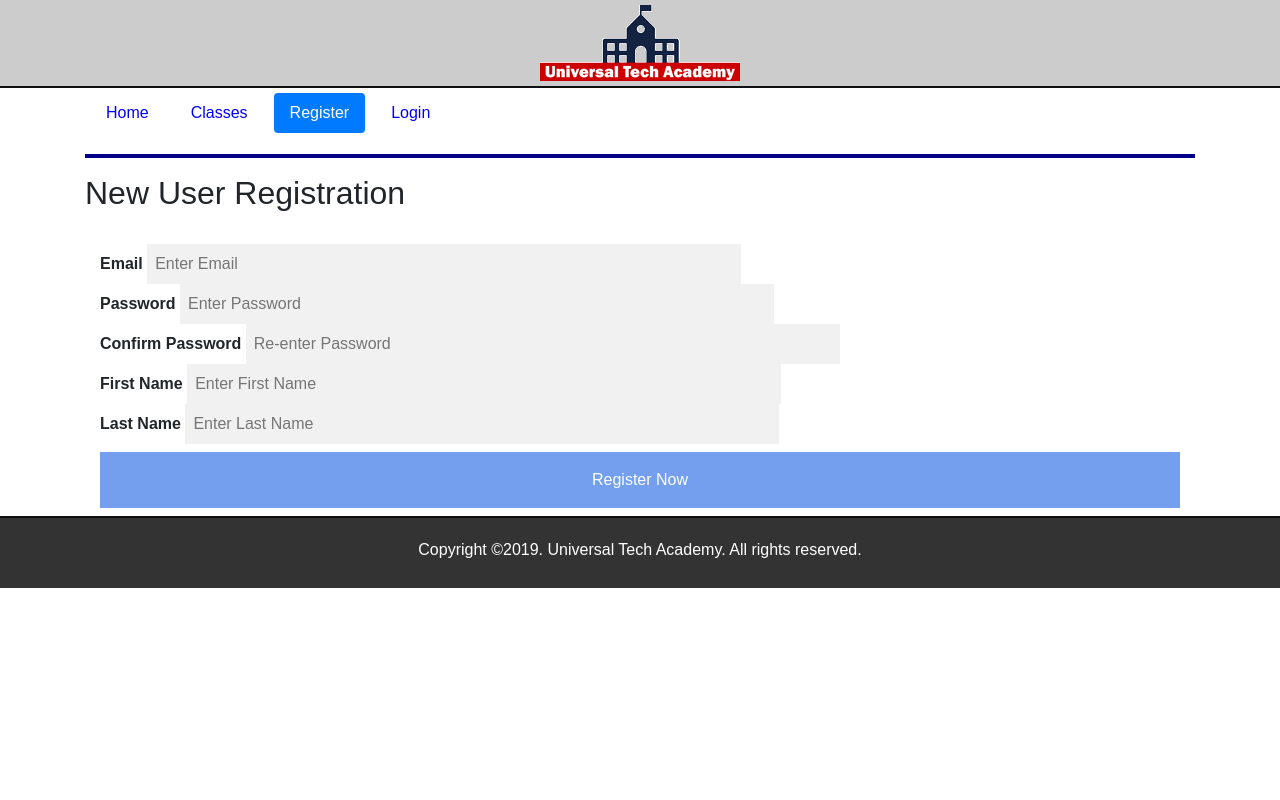
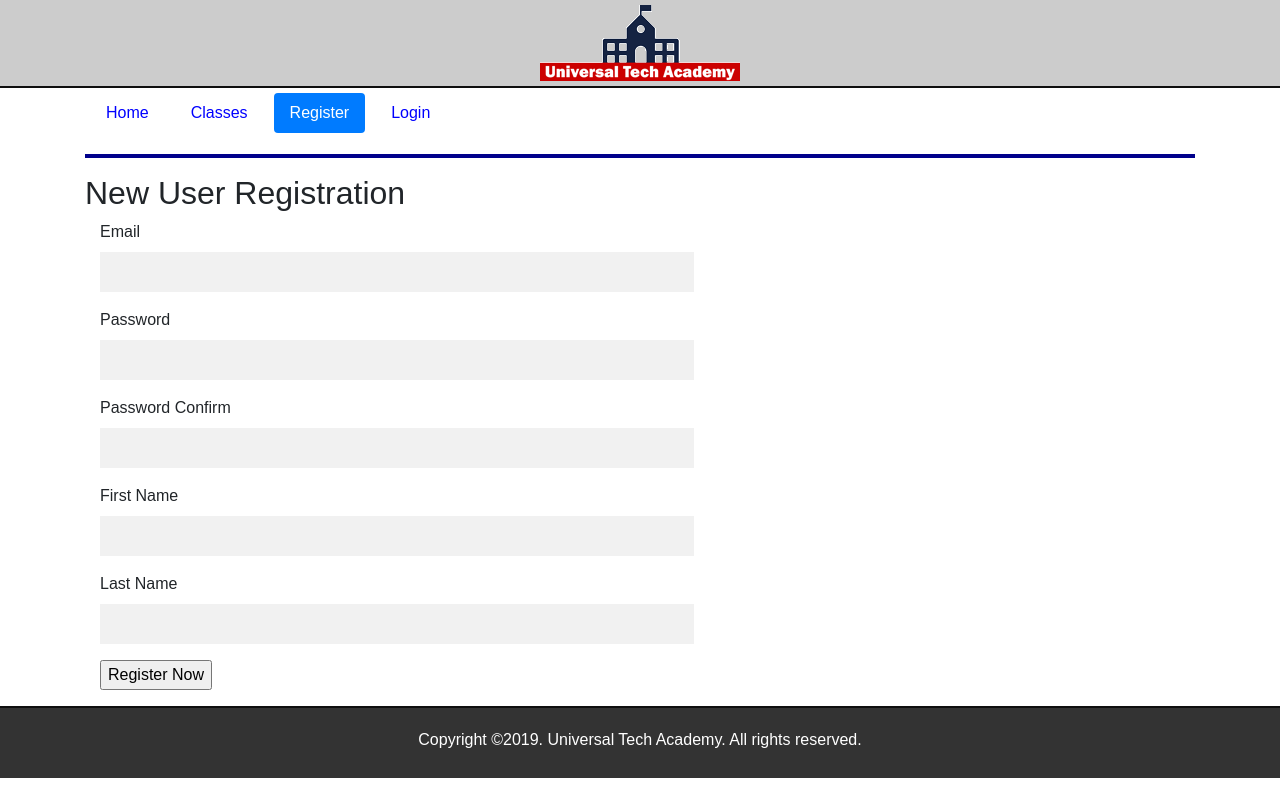
Before and after one commit to GeneAr1/enrollment, a Flask app: page /register in a window 1280 px wide. Run offline with Flask 2, Linux system fonts and the light colour scheme; some libraries are stand-ins or nearby versions.

Commit message:
Ver 3.04b new registation form
1 update registration form to work with WTF Forms

2 Update routes.py for new registration page use WTF forms

3 label name change in form.py

```diff
--- a/application/forms.py
+++ b/application/forms.py
@@ -12,7 +12,7 @@ class Loginform(FlaskForm):
 class RegisterForm(FlaskForm):
     email       =   StringField("Email", validators=[DataRequired()])
     password    =   StringField("Password", validators=[DataRequired()])
-    password_confirm    =   StringField("Password", validators=[DataRequired()])
+    password_confirm    =   StringField("Password Confirm", validators=[DataRequired()])
     first_name    =   StringField("First Name", validators=[DataRequired()])
     last_name    =   StringField("Last Name", validators=[DataRequired()])
     submit      =   SubmitField("Register Now")
--- a/application/routes.py
+++ b/application/routes.py
@@ -33,9 +33,22 @@ def login():
 def courses(term="Fall 2019"):
     return render_template("courses.html", courseData = courseData, courses = True, term = term)
 
-@app.route('/register')
+""" @app.route('/register')
 def register():
-    return render_template("register.html", register = True)
+    return render_template("register.html", register = True) """
+
+
+@app.route('/register', methods=['GET','POST'])
+def register():
+    rform = RegisterForm()
+
+    if rform.validate_on_submit():
+        pass
+    else:
+        pass
+
+    return render_template("register.html", title="New User Registration", rform = rform, register = True)
+
 
 
     # Added data request and enrollment link V1.40a added GET, POST methods in 1.40b also need to change
--- a/application/templates/register.html
+++ b/application/templates/register.html
@@ -3,38 +3,70 @@
 
 {% block content %}
 
-    <h2>New User Registration</h2>
+    <!-- <h2>New User Registration</h2> -->
+    <!-- updated with V3.04 to work wiht WTF form  -->
+    <h2>{{ title }}</h2>
 
     <div class="container">
-        <form name="register" action="register.php" method="get">
+        <form name="register" action="" method="post" novalidate>
 
+            {{ rform.hidden_tag() }}
 
-            <br>
-            <label for="email"><b>Email</b></label>
-            <input type="text" placeholder="Enter Email" name="email" required>
+            <p>
+                {{ rform.email.label}} <br>
+                {{ rform.email(size=35) }}
+                {% for error in rform.email.errors %}
 
+                    <span class="error-message">{{ error }}</span>
 
-            <br>
-            <label for="password"><b>Password</b></label>
-            <input type="password" placeholder="Enter Password" name="password" required>
+                {% endfor %}
+            </p>
 
-            <br>
-            <label for="password-confirm"><b>Confirm  Password</b></label>
-            <input type="password" placeholder="Re-enter Password" name="password-confirm" required>
+            <p>
+                {{ rform.password.label }} <br>
+                {{ rform.password(size=35) }}
+                {% for error in rform.password.errors %}
 
-            <br>
-            <label for="first_name"><b>First Name</b></label>
-            <input type="text" placeholder="Enter First Name" name="first_name" required>
+                    <span class="error-message">{{ error }}</span>
 
-            <br>
-            <label for="last_name"><b>Last Name</b></label>
-            <input type="text" placeholder="Enter Last Name" name="last_name" required>
+                {% endfor %}
+            </p>
 
+            <p>
+                {{ rform.password_confirm.label }} <br>
+                {{ rform.password_confirm(size=35) }}
+                {% for error in rform.password_confirm.errors %}
 
-            <br class="clear">
-            <input class="btn-submit" type="submit" name="submit" value="Register Now">
+                    <span class="error-message">{{ error }}</span>
+
+                {% endfor %}
+            </p>
+
+            <p>
+                {{ rform.first_name.label }} <br>
+                {{ rform.first_name(size=35) }}
+                {% for error in rform.first_name.errors %}
+
+                    <span class="error-message">{{ error }}</span>
+
+                {% endfor %}
+            </p>
+
+            <p>
+                {{ rform.last_name.label}} <br>
+                {{ rform.last_name(size=35) }}
+                {% for error in rform.last_name.errors %}
+
+                    <span class="error-message">{{ error }}</span>
+
+                {% endfor %}
+            </p>
+
+            <p>
+                {{ rform.submit() }}
+            </p>
+
         </form>
-
 
     </div>
 
```
Also changed, not shown: Project Outline.md (+3 -0 lines), application/templates/login.html (+2 -9 lines).
